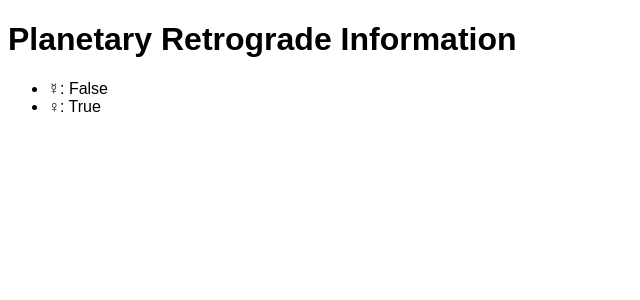
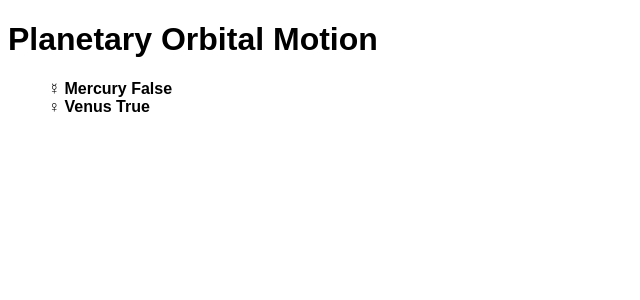
Before and after one commit to grubcowboy/retrograde, a Flask app: page / in a window 1280 px wide. Shown: the top 300 px of the page, without its empty margins (0-640 px from the left). Run offline with Flask 3, Linux system fonts and the light colour scheme.

Commit message:
Created Planet class to better organize data. Made small visual changes including reorder, remove bullet points.

```diff
--- a/app.py
+++ b/app.py
@@ -4,11 +4,22 @@ import requests
 app = Flask(__name__, static_url_path='/static')
 
 
-def planet_unicode(planet_name):
-    if planet_name == 'mercury':
-        return '\u263F'
-    elif planet_name == 'venus':
-        return '\u2640'
+class Planet:
+
+    def __init__(self, name, status):
+        self.name = name.title()
+        self.symbol = self.get_unicode()
+        self.status = status
+
+    def __str__(self):
+        return self.name
+
+    def get_unicode(self):
+
+        if self.name == 'Mercury':
+            return '\u263F'
+        elif self.name == 'Venus':
+            return '\u2640'
 
 
 @app.route('/')
@@ -25,16 +36,17 @@ def retrograde():
         # 'mars': False
     }
 
-    retrograde_data_unicode = {}
+    planets = []
 
     for k, v in retrograde_data.items():
-        print(planet_unicode(k))
-        retrograde_data_unicode[planet_unicode(k)] = v
+        p = Planet(k, v)
+        print(p)
+        planets.append(p)
 
     print(retrograde_data)
 
     # Render ther retrograde.html template with the fetched data
-    return render_template('retrograde.html', retrograde_data=retrograde_data_unicode)
+    return render_template('retrograde.html', planets=planets)
 
 
 if __name__ == '__main__':
--- a/static/styles.css
+++ b/static/styles.css
@@ -4,4 +4,9 @@ head {
 
 body {
     font-family: 'Arial Unicode MS', Arial, sans-serif;
+    font-weight: bold;
 }
+
+ul {
+    list-style: none;
+}
--- a/templates/retrograde.html
+++ b/templates/retrograde.html
@@ -3,10 +3,10 @@
 </head>
 <title>Planetary Retrograde</title>
 <link rel="stylesheet" type="text/css" href="{{ url_for('static', filename='styles.css') }}" <body>
-<h1>Planetary Retrograde Information</h1>
+<h1>Planetary Orbital Motion</h1>
 <ul>
-    {% for planet, retrograde_status in retrograde_data.items() %}
-    <li>{{planet }}: {{retrograde_status }}</li>
+    {% for planet in planets %}
+    <li>{{planet.symbol}} {{planet.name}} {{planet.status }}</li>
     {% endfor %}
 </ul>
 </body>
```
